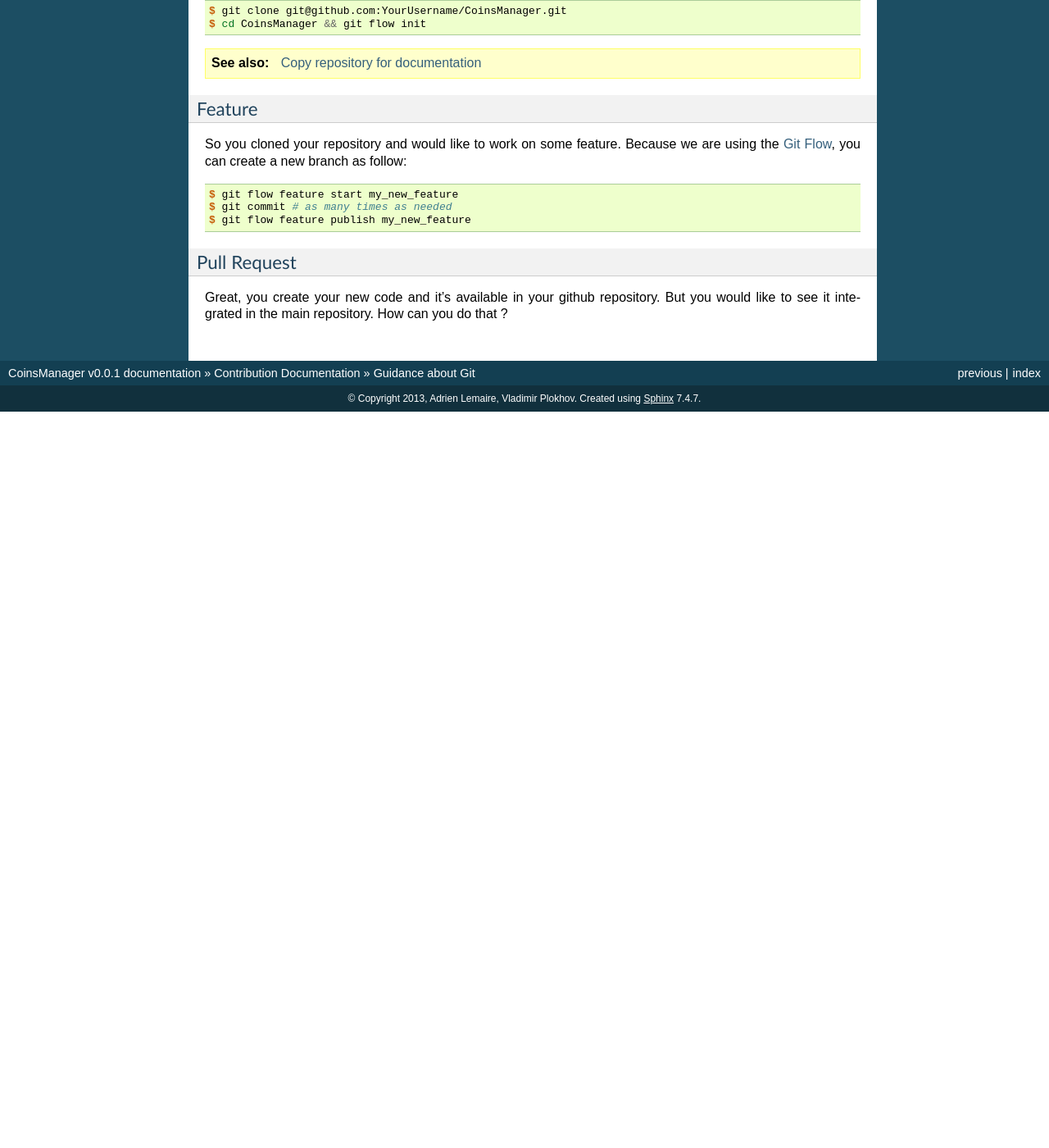
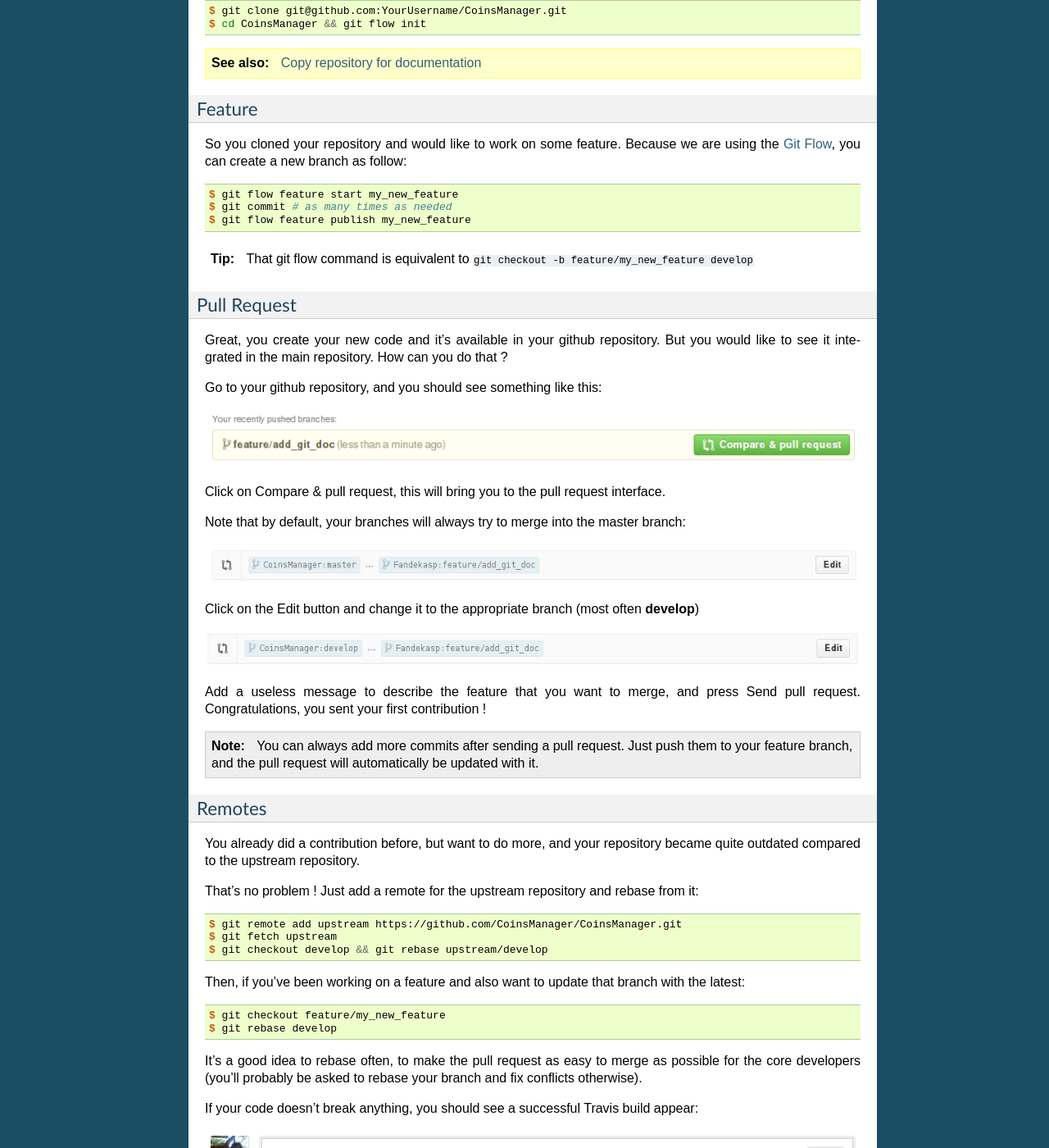
Before and after one commit to CoinsManager/CoinsManager, a Sphinx documentation site: the page built from docs/Contributions/2_git.rst, in a window 1280 px wide and 1400 px high, scrolled down 465 px. Shown: the whole window at 82% size. Built offline with Sphinx 7.4.7, drawn with Linux system fonts in a browser that asks for light colours; formulas are drawn with MathJax 3; before the commit the page ends 967 px from its top, so only the background shows below that; some of the changed text lies outside the part shown.

Commit message:
finish init doc for git

```diff
--- a/docs/Contributions/1_documentation.rst
+++ b/docs/Contributions/1_documentation.rst
@@ -30,8 +30,6 @@ repository and copy it:
     $ cp CoinsManager CoinsManagerDoc
     $ cd CoinsManagerDoc && git checkout gh-pages
     $ cd ../CoinsManager && git checkout develop
-    $ git remote add upstream https://github.com/CoinsManager/CoinsManager.git
-    $ git fetch upstream
     $ cd docs/
 
 Then edit the documentation, and when you're finished commiting it, publish as
--- a/docs/Contributions/2_git.rst
+++ b/docs/Contributions/2_git.rst
@@ -38,8 +38,88 @@ you can create a new branch as follow:
     $ git commit # as many times as needed
     $ git flow feature publish my_new_feature
 
+.. tip::
+
+    That git flow command is equivalent to
+    ``git checkout -b feature/my_new_feature develop``
+
 Pull Request
 ~~~~~~~~~~~~
 Great, you create your new code and it's available in your github repository.
 But you would like to see it integrated in the main repository. How can you do
 that ?
+
+Go to your github repository, and you should see something like this:
+
+.. image:: ../_static/git_compare_and_pull_request.png
+
+Click on :guilabel:`Compare & pull request`, this will bring you to the pull
+request interface.
+
+Note that by default, your branches will always try to merge into the master
+branch:
+
+.. image:: ../_static/git_pull_request_from_1.png
+
+Click on the :guilabel:`Edit` button and change it to the appropriate branch
+(most often **develop**)
+
+.. image:: ../_static/git_pull_request_from_2.png
+
+Add a useless message to describe the feature that you want to merge, and press
+:guilabel:`Send pull request`. Congratulations, you sent your first
+contribution !
+
+.. note::
+
+    You can always add more commits after sending a pull request. Just
+    push them to your feature branch, and the pull request will automatically
+    be updated with it.
+
+Remotes
+~~~~~~~
+You already did a contribution before, but want to do more, and your repository
+became quite outdated compared to the upstream repository.
+
+That's no problem ! Just add a remote for the upstream repository and rebase
+from it:
+
+.. code-block:: console
+
+    $ git remote add upstream https://github.com/CoinsManager/CoinsManager.git
+    $ git fetch upstream
+    $ git checkout develop && git rebase upstream/develop
+
+Then, if you've been working on a feature and also want to update that branch
+with the latest:
+
+.. code-block:: console
+
+    $ git checkout feature/my_new_feature
+    $ git rebase develop
+
+It's a good idea to rebase often, to make the pull request as easy to merge as
+possible for the core developers (you'll probably be asked to rebase your branch
+and fix conflicts otherwise).
+
+If your code doesn't break anything, you should see a successful Travis build
+appear:
+
+.. image:: ../_static/git_travis.png
+
+.. tip::
+
+    We just added upstream as remote, but you can add as many remotes as
+    you want. If you want to participate in a feature that is awaiting merging
+    in a pull request, add that user repo as a new remote, and pull request
+    directly to that user branch for the upstream pull request to be
+    auto-updated !
+
+Merge
+~~~~~
+If you are a power user, then you'll be able to accept pull requests from other
+users. Go to the `Pull request page <https://github.com/CoinsManager/CoinsManager/pulls>`_,
+select the pull request that you want to merge, and click on :guilabel:`Merge
+pull request`.
+
+.. image:: ../_static/git_merge.png
```
Also changed, not shown: docs/_static/git_compare_and_pull_request.png (added), docs/_static/git_merge.png (added), docs/_static/git_pull_request_from_1.png (added), docs/_static/git_pull_request_from_2.png (added), docs/_static/git_travis.png (added).
